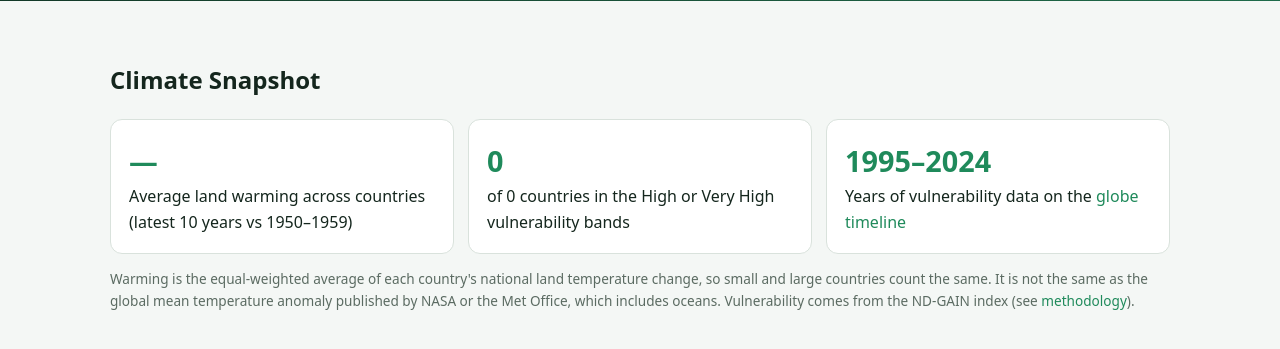
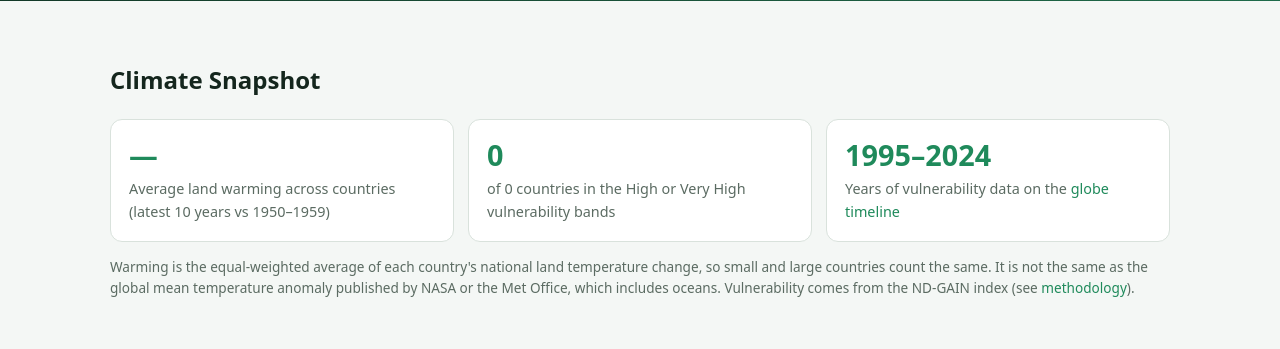
Before and after one commit to mindsetalley/Climate-Tracker, a PHP site: page /index.php in a window 1280 px wide. Shown: the part 438-787 px from the top of the page. Run offline with PHP 8.4, Linux system fonts and the light colour scheme; data comes from the database, SQL or seed files in the repository; data that the repository does not hold is empty.

Commit message:
Enhance styles for comparison and statistics sections

```diff
--- a/assets/css/style.css
+++ b/assets/css/style.css
@@ -216,3 +216,7 @@
 .cmp td:first-child { font-weight: 600; }
 .cmp th, .cmp td { min-width: 130px; }
 .filters + .note, .filters + .table-wrap { margin-top: 8px; }
+
+.stat .num a { color: inherit; }
+.stat .num { overflow-wrap: anywhere; line-height: 1.15; }
+.stat > span:last-child { margin-top: 6px; font-size: 0.9rem; color: var(--muted); }
```
